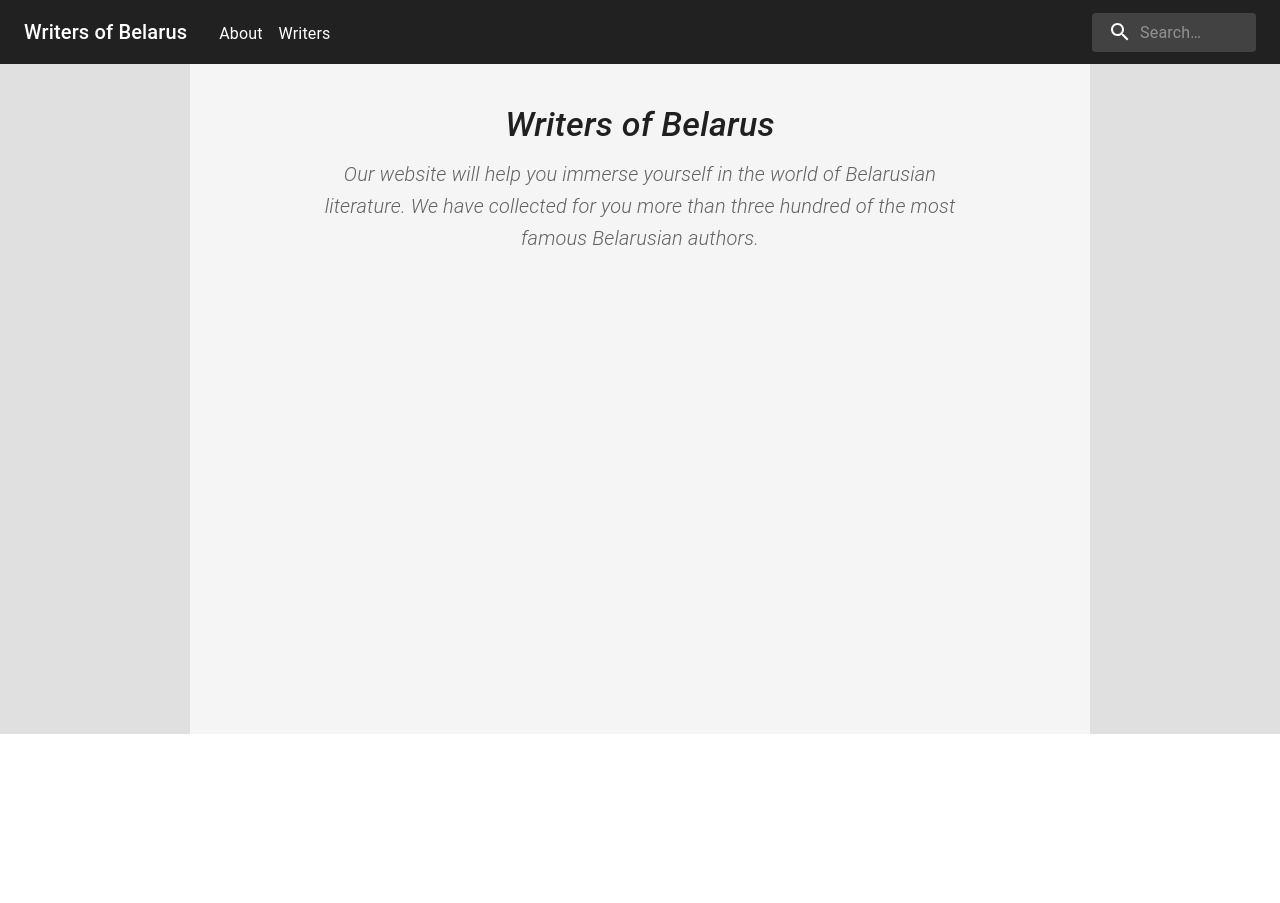
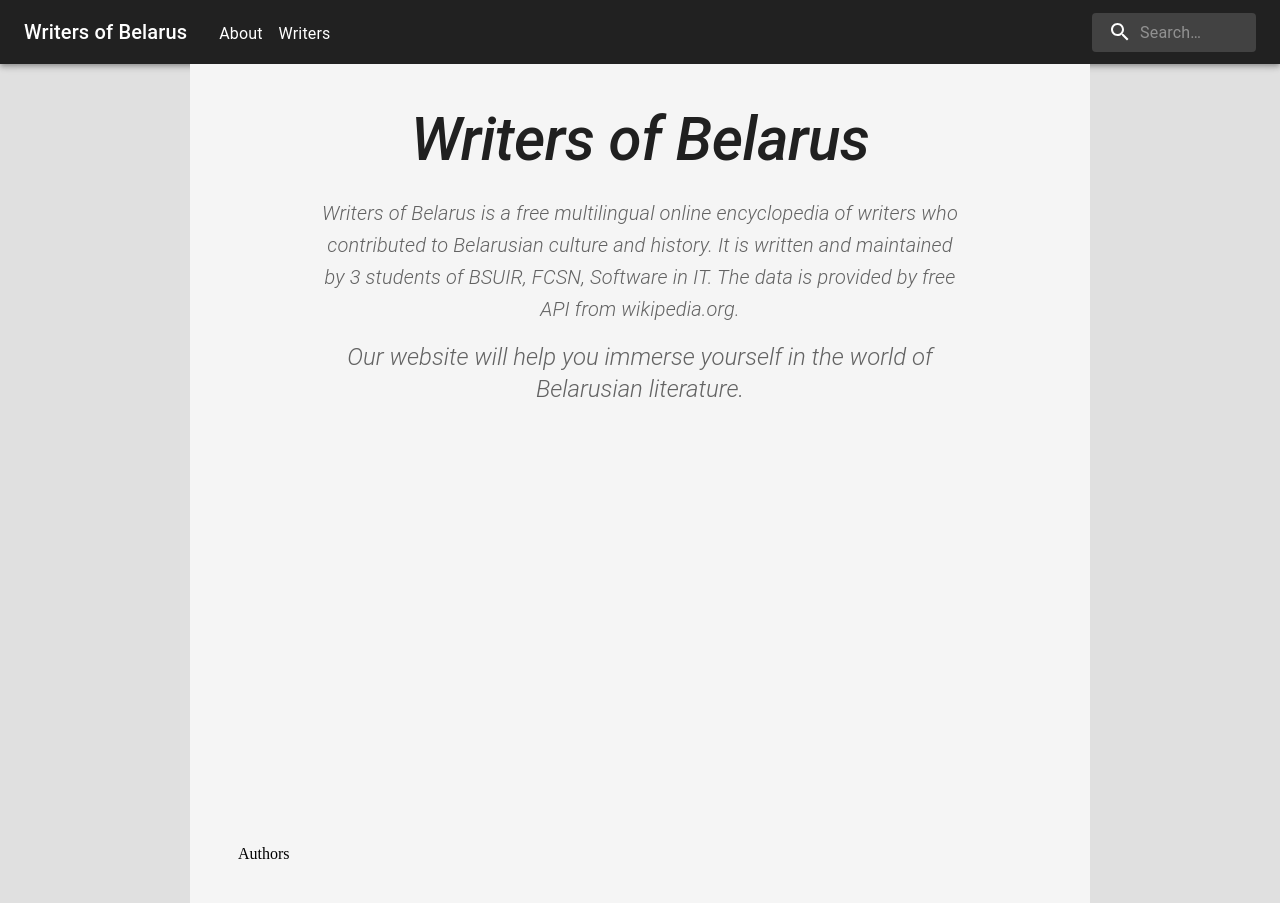
Before and after one commit to VeceluXa/writers-of-belarus, a React (Create React App) app: page /writers-of-belarus/about in a window 1280 px wide. Before the commit the page ends 800 px from the top, so only its background shows below. Built offline with nearby package versions, Linux system fonts and the light colour scheme.

Commit message:
Change writers page and add html parser

```diff
--- a/package.json
+++ b/package.json
@@ -9,6 +9,7 @@
     "@fontsource/roboto": "^4.5.8",
     "@mui/icons-material": "^5.10.16",
     "@mui/material": "^5.10.17",
+    "@mui/x-data-grid": "^5.17.14",
     "@testing-library/jest-dom": "^5.16.5",
     "@testing-library/react": "^13.4.0",
     "@testing-library/user-event": "^13.5.0",
--- a/src/App.tsx
+++ b/src/App.tsx
@@ -1,5 +1,5 @@
 import React from 'react'
-import { Routes, Route } from 'react-router-dom'
+import { Routes, Route, Navigate } from 'react-router-dom'
 
 import { AboutPage } from './pages/AboutPage';
 import { WritersPage } from './pages/WritersPage';
@@ -8,6 +8,7 @@ import { HomePage } from './pages/HomePage';
 import Navigation from './components/Navigation'
 
 import { createTheme, ThemeProvider } from '@mui/material/styles'
+import { Box } from '@mui/material';
 import { themeOptions } from './themes/theme'
 
 import { WriterPage } from './pages/WriterPage';
@@ -17,14 +18,25 @@ const theme = createTheme(themeOptions);
 export default function App() {
   return (
     <ThemeProvider theme={theme}>
-      <Navigation/>
       <div
         style={{
+          minHeight: '100vh',
+          display: 'flex',
+          flexDirection: 'column',
           backgroundColor: theme.palette.background.default
         }}
       >
+        <Box
+          flex={0}
+        >
+          <Navigation/>
+        </Box>
         <Routes>
           <Route path="/writers-of-belarus" element={ <HomePage/> }/>
+          <Route
+            path="/writers-of-belarus/writer"
+            element={<Navigate to="/writers-of-belarus/writers" replace />}
+          />
           <Route path="/writers-of-belarus/writers" element={ <WritersPage/> }/>
           <Route path="/writers-of-belarus/writer/:title" element={ <WriterPage/> }/>
           <Route path="/writers-of-belarus/about" element={ <AboutPage/> }/>
--- a/src/components/About.tsx
+++ b/src/components/About.tsx
@@ -9,7 +9,7 @@ export function About() {
             }}
         >
             <Typography
-                variant="h4"
+                variant="h2"
                 align="center"
                 color="text.primary"
                 gutterBottom
@@ -34,8 +34,25 @@ export function About() {
                     textAlign: 'center'
                 }}
             >
-                Our website will help you immerse yourself in the world of Belarusian literature. We have collected for you more than three hundred of the most famous Belarusian authors.
+                Writers of Belarus is a free multilingual online encyclopedia of writers who contributed to Belarusian culture and history. It is written and maintained by 3 students of BSUIR, FCSN, Software in IT. The data is provided by free API from wikipedia.org.
                 </Typography>
+
+                <Typography
+                    variant="h5"
+                    align="center"
+                    color="text.secondary"
+                    paragraph
+                    sx={{
+                        fontWeight: 'light',
+                        fontStyle: 'italic',
+                        mx: 10,
+                        textAlign: 'center'
+                    }}
+                >
+                    Our website will help you immerse yourself in the world of Belarusian literature.
+                </Typography>
+
+
         </Container>
     )
 }
--- a/src/components/MainContainer.tsx
+++ b/src/components/MainContainer.tsx
@@ -1,5 +1,6 @@
 import React from 'react'
 import { Container } from "@mui/material"
+import { Box } from '@mui/material';
 import { useTheme } from '@mui/material/styles';
 
 interface IMainContainerProps {
@@ -8,19 +9,25 @@ interface IMainContainerProps {
 
 export default function MainContainer({ children }: IMainContainerProps) {
     const theme = useTheme();
-    console.log(theme);
+    // console.log(theme);
 
     return(
+        <Box
+            flex={1}
+            overflow="auto"
+            display="flex"
+        >
             <Container
                 maxWidth='md'
                 sx={{
                     paddingTop: 2,
                     padding: 5,
-                justifyContent: 'center',
+                    // justifyContent: 'center',
                     backgroundColor: theme.palette.background.paper
                     }}
             >
                 { children && children }
             </Container>
+        </Box>
     )
 }
--- a/src/hooks/InterweaveFilter.ts
+++ b/src/hooks/InterweaveFilter.ts
@@ -12,6 +12,7 @@ class LinkFilter extends Filter {
     node(name: string, node: HTMLElement): HTMLElement | null {
 
         if (name === 'div' && node.classList[0] == 'mw-parser-output') {
+            console.log('123')
             node.setAttribute('style', `
                 font-family: sans-serif
             `)
@@ -19,7 +20,9 @@ class LinkFilter extends Filter {
 
         if (name === 'a') {
             node.removeAttribute('href')
-            // node.replaceWith('p')
+            node.removeAttribute('title')
+            // console.log(`${node.childNodes[0].textContent}`)
+            // node.replaceWith(`${node.childNodes[0].textContent}`)
         }
 
         if (name === 'span' && node.classList[0] == 'mw-editsection') {
--- a/src/index.css
+++ b/src/index.css
@@ -1,3 +1,5 @@
-body {
-    margin: 0px;
+html, body, #app, #app>div {
+    height: 100%;
+    margin: 0;
+    padding: 0;
 }
--- a/src/pages/AboutPage.tsx
+++ b/src/pages/AboutPage.tsx
@@ -1,10 +1,12 @@
 import { About } from "../components/About"
+import { Authors } from "../components/Authors"
 import MainContainer from "../components/MainContainer"
 
 export function AboutPage() {
     return(
         <MainContainer>
             <About/>
+            <Authors/>
         </MainContainer>
     )
 }
--- a/src/pages/WriterPage.tsx
+++ b/src/pages/WriterPage.tsx
@@ -15,6 +15,7 @@ export function WriterPage() {
 
     return(
         <MainContainer>
+            {/* { title && <ErrorMessage error={ 'Error 404. Wrong link passed.' }/> } */}
             { loading && <Loader/> }
             { error && <ErrorMessage error={ error }/> }
             { page &&
--- a/src/pages/WritersPage.tsx
+++ b/src/pages/WritersPage.tsx
@@ -1,4 +1,5 @@
 import { listClasses, Table, Typography } from "@mui/material"
+import Grid2 from "@mui/material/Unstable_Grid2/Grid2"
 
 import Link from "../components/Link"
 import { ErrorMessage } from "../components/ErrorMessage"
@@ -7,51 +8,52 @@ import MainContainer from "../components/MainContainer"
 import { useCategoryPages } from "../hooks/CategoryPagesFetch"
 import { WritersByLetter } from "../components/WritersByLetter"
 
-export function check(props: any) {
-    return props.value1 == props.value2
+import { DataGrid, GridColDef, GridEventListener } from "@mui/x-data-grid"
+import { ICategoryMember } from "../models/ICategoryPages"
+import { redirect, useNavigate } from "react-router-dom";
+
+interface IRow {
+    id: number,
+    name: string
 }
 
 export function WritersPage() {
     const { pages, error, loading } = useCategoryPages()
-    let title = ""
+    const navigate = useNavigate();
 
-    var showing = true
+    function toRow(pages: ICategoryMember[]) {
+        let rows: IRow[] = []
+        if (pages) {
+            pages.forEach((it, index) => {
+                rows.push({'id': index, 'name': it.title})
+            })
+        }
+        console.log(rows)
+        return rows
+    }
 
-return(
+    const columns: GridColDef[] = [{ field: 'name', headerName: 'Name', flex: 1 }]
+
+    const handleRowClick: GridEventListener<'rowClick'> = (params) => {
+        const path = `/writers-of-belarus/writer/${String(params.row.name).split(' ').join('_')}`
+        navigate(path)
+    };
+
+
+    return (
         <MainContainer>
-            <Table style={{
-                    WebkitColumnCount:'4',
-                    columnCount:'4',
-                    columnWidth:'16em',
-                    columns:'16em',
-                    display:'block'
-                }}>
-            <div style={{display:'block', marginLeft:'0px'}}>
-            { loading && <Loader/> }
-            { error && <ErrorMessage error={ error }/> }
-            { pages && pages
-                        .sort((a, b) => a.title.localeCompare(b.title))
-                        .map(page =>
-                    <div key={page.pageid}>
-
-                    <Typography variant="body1">
-                        <ul style={{
-                            margin:'auto'
-                        }}>
-                            <li>
-                                {/* {showing ? "" : <WritersByLetter writersByLetter={page.title.charAt(0)} showingAny={showing}/>} */}
-
-                                <Link href={'/writers-of-belarus/writer/' + page.title}>
-                                    { page.title }
-                                </Link>
-                            </li>
-                        </ul>
-                    </Typography>
-
-                    </div>
-            ).sort() }
-            </div>
-            </Table>
+            {pages &&
+                <DataGrid
+                    onRowClick={handleRowClick}
+                    rows={toRow(pages.sort((a, b) => a.title.localeCompare(b.title)))}
+                    columns={columns}
+                    // pageSize={5}
+                    // rowsPerPageOptions={[5]}
+                    // checkboxSelection
+                    disableSelectionOnClick
+                    experimentalFeatures={{ newEditingApi: true }}
+                />
+            }
         </MainContainer>
     )
 }
```
Also changed, not shown: src/components/WritersByLetter.tsx (deleted, +0 -19 lines), 1 other file (tests, documents, lock files or other folders). Lines whose indentation alone changed are shown as unchanged.
